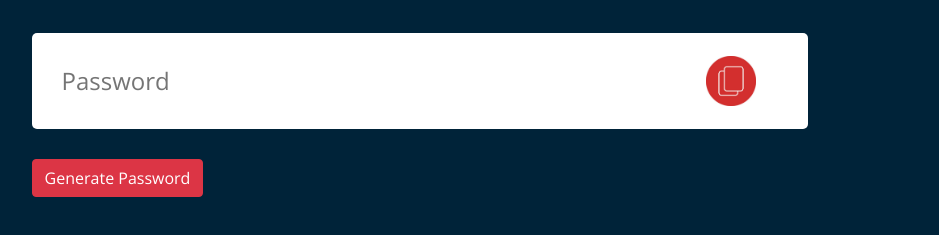
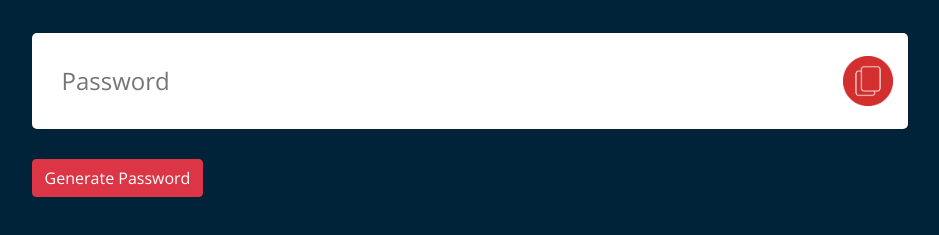
Before and after one commit to abidyousufag21/Password-Generator, a plain HTML site: page index.html in a window 1280 px wide. Shown: the part 267-502 px from the top of the page, without its empty margins (134-1073 px from the left). Drawn offline with nearby package versions, Linux system fonts and the light colour scheme.

Commit message:
update style css

```diff
--- a/style.css
+++ b/style.css
@@ -15,7 +15,7 @@ body{
 .container{
     margin: 12%;
     width: 90%;
-max-width: 800px;
+max-width: 900px;
 }
 .display{
     width: 100%;
@@ -42,7 +42,7 @@ max-width: 800px;
 
 }
 .display input{
-    width: 75%;
+    width: 85%;
     padding: 15px 15px ;
     border-radius: 5px;
     border: none;
```
